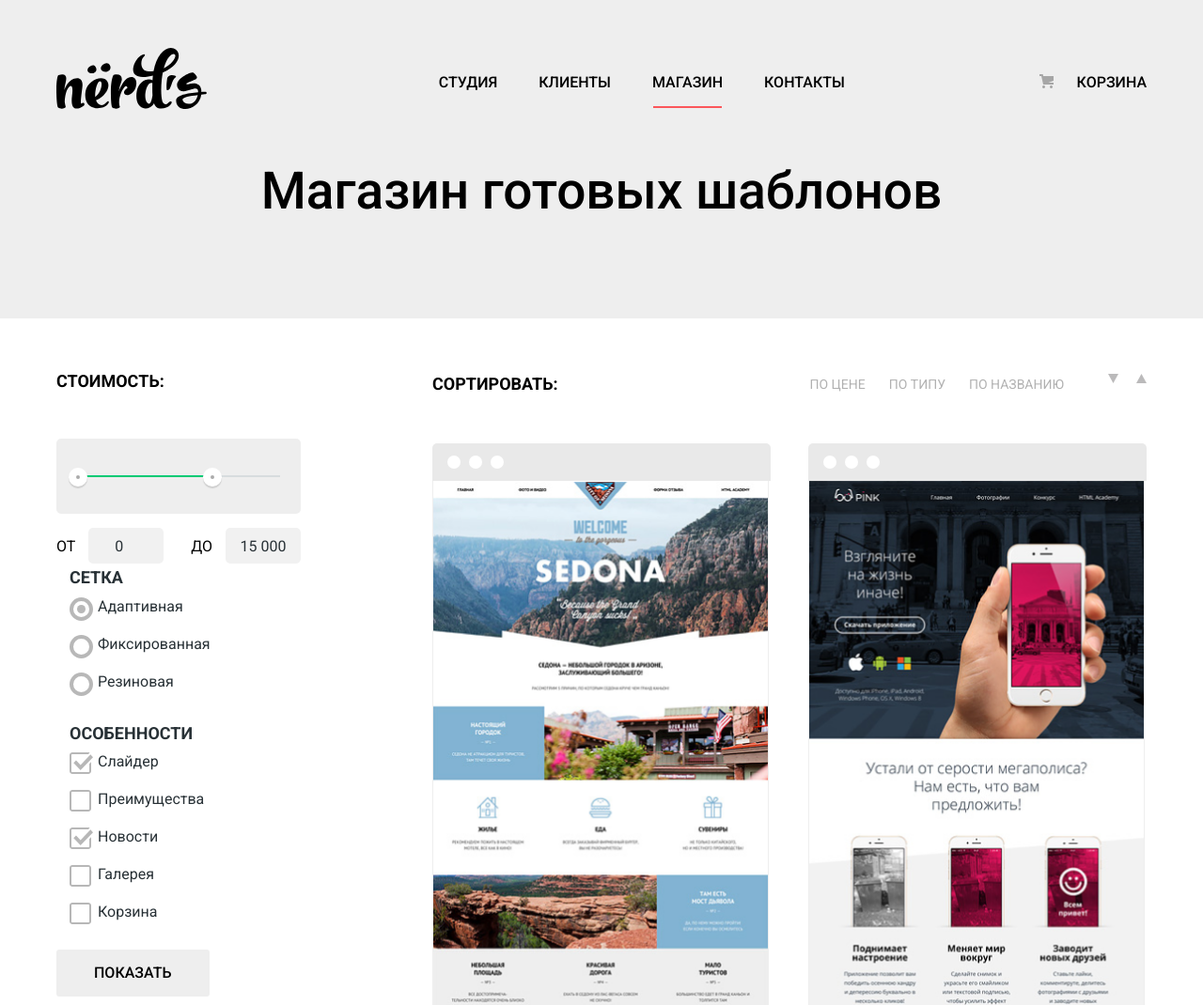
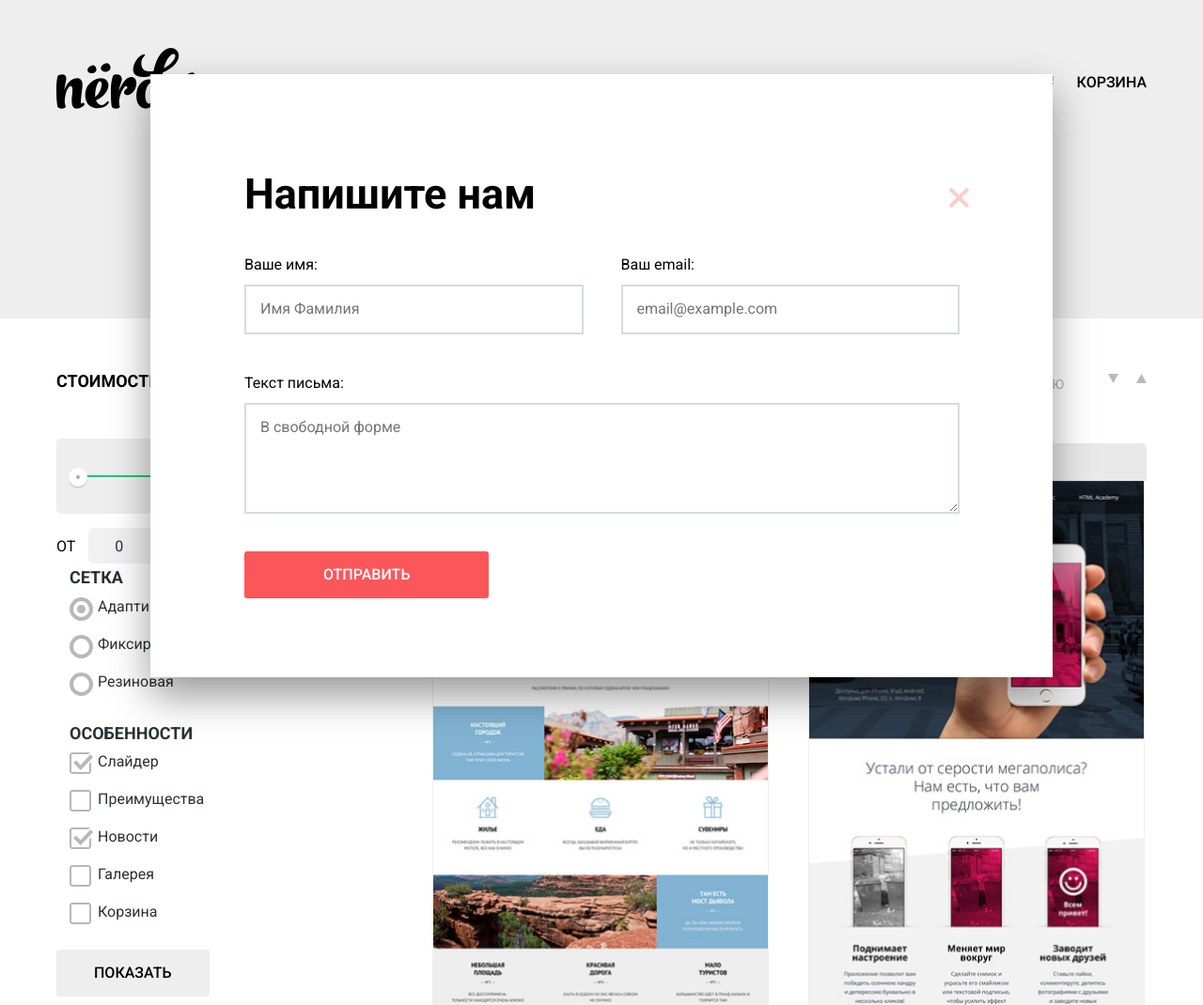
Before and after one commit to lynx-boop/1814839-nerds-31, a plain HTML site: page catalog.html in a window 1280 px wide. Shown: the top 1070 px of the page at 94% size. Drawn offline with Linux system fonts and the light colour scheme.

Commit message:
делает красивое модальное окно
Signed-off-by: lynx-boop <shimukurumhi@gmail.com>

```diff
--- a/catalog.html
+++ b/catalog.html
@@ -358,26 +358,28 @@
         </div>
 
         <div class="modal">
+            <h2 class="modal-title">Напишите нам</h2>
+
+            <button class="modal-close" type="button"><span hidden>Закрыть</span>
+                <img src="img/close-cross.svg" width="21" height="21" alt="Закрыть окноы">
+            </button>
+
             <form class="modal-form" action="https://echo.htmlacademy.ru" method="post">
-                <h2 class="modal-title">Напишите нам</h2>
-                <button class="modal-close" type="button"><span hidden>Закрыть</span>
-                    <img src="img/close-cross.svg" width="21" height="21" alt="Закрыть окноы">
-                </button>
-                <p class="modal-name">
-                    <label for="name">Ваше имя:</label><br>
-                    <input id="name" type="text" name="name" placeholder="Имя Фамилия">
+                <p class="modal-field">
+                    <label for="name">Ваше имя:</label>
+                    <input id="name" type="text" name="name" placeholder="Имя Фамилия" />
                 </p>
-                <p class="modal-login">
-                    <label for="login-login">Ваш email:</label><br>
-                    <input id="login-login" type="email" name="login" placeholder="email@example.com">
+                <p class="modal-field">
+                    <label for="login-login">Ваш email:</label>
+                    <input id="login-login" type="email" name="login" placeholder="email@example.com" />
                 </p>
-                <p class="modal-comment">
-                    <label for="comment">Текст письма:</label><br>
+                <p class="modal-field modal-field-wide">
+                    <label for="comment">Текст письма:</label>
                     <textarea name="comment" id="comment" placeholder="В свободной форме"></textarea>
                 </p>
-                <p class="modal-send">
-                    <button type="submit" class="button red-button">Отправить</button>
-                </p>
+
+                <button class="modal-send button red-button" type="submit" class="button red-button">Отправить</button>
+
             </form>
         </div>
 
--- a/css/style.css
+++ b/css/style.css
@@ -3,6 +3,7 @@
 :root {
     --grey-100: #D7DCDE;
     --grey-200: #EEEEEE;
+    --grey-210: #F1F1F1;
     --grey-300: #DFDFDF;
     --grey-310: #D5D5D5;
     --grey-320: #DBDBDB;
@@ -352,7 +353,81 @@ a {
     background-color: var(--grey-330);
 }
 
+/* модалка */
+
 .modal {
+    position: fixed;
+    top: 0;
+    bottom: 0;
+    right: 0;
+    left: 0;
+    width: 960px;
+    height: min-content;
+    margin: auto;
+    padding: 63px 99px 84px 100px;
+    background-color: var(--white);
+    box-shadow: 0 20px 40px 0 var(--black-transparent-40);
+    /* display: none; */
+}
+
+.modal-title {
+    font-size: 45px;
+    line-height: 53px;
+    font-weight: 700;
+    width: max-content;
+    margin-right: 0;
+}
+
+.modal-close {
+    position: absolute;
+    top: 120px;
+    right: 95px;
+    width: 21px;
+    height: 21px;
+    background-color: transparent;
+    border: none;
+    opacity: .30;
+}
+
+.modal-close:hover {
+    opacity: 1;
+}
+
+.modal-close:active {
+    opacity: .1;
+}
+
+.modal-form {
+    display: grid;
+    grid-template-columns: repeat(8, 1fr);
+    gap: 40px;
+}
+
+.modal-field {
+    display: grid;
+    gap: 9px;
+    margin: 0;
+    grid-column: span 4;
+}
+
+.modal-field input, .modal-field textarea {
+    padding: 15px;
+    border: 2px solid var(--grey-100);
+}
+
+.modal-field textarea {
+    min-height: 118px;
+}
+
+.modal-field-wide {
+    grid-column: 1 / -1;
+}
+
+.modal-send {
+    grid-column: span 3;
+}
+
+/* .modal {
     position: fixed;
     left: 50%;
     right: 50%;
@@ -438,7 +513,7 @@ a {
 
 .modal-send button {
     min-width: 259px;
-}
+} */
 
 /* вообще не понимаю, что это здесь делает и что это вообще  */
 
@@ -823,7 +898,7 @@ a {
     color: #283136;
     border: none;
     border-radius: 5px;
-    background: #f1f1f1;
+    background: var(--grey-210);
     font-family: inherit;
     font-size: inherit;
 }
```
